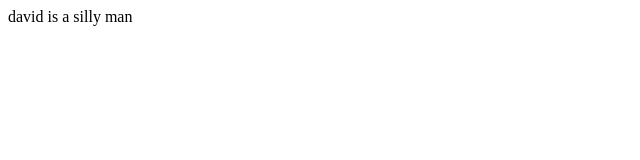
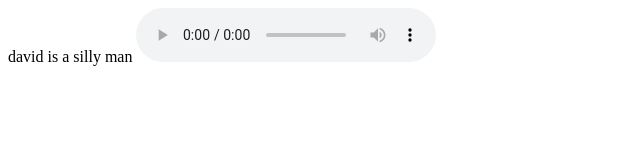
Before and after one commit to davidcantcode/david, a plain HTML site: page index.html in a window 1280 px wide. Shown: the whole page, without its empty margins (0-640 px from the left). Drawn offline with Linux system fonts and the light colour scheme.

Commit message:
Update index.html

```diff
--- a/index.html
+++ b/index.html
@@ -4,7 +4,7 @@
 		david is a silly man
 	<head\>
 	<body>
-		<audio controlls>
+		<audio controls>
 			<source src="05%20-%20Cemetery%20Gates.mp3" type="audio\mpeg">
 		<audio\>
 	<body\>
```
